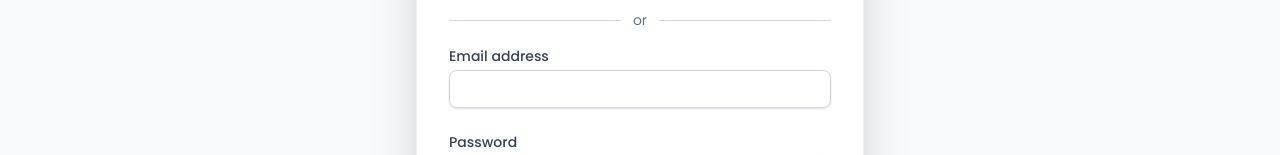
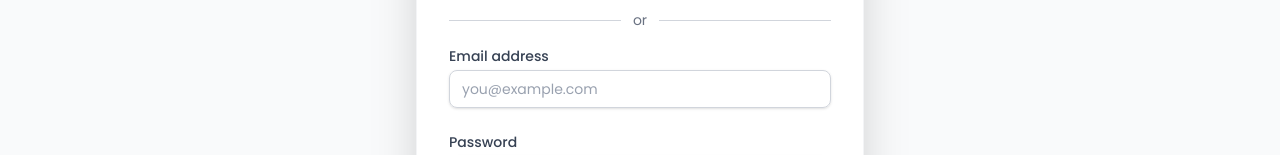
Before and after one commit to rimpakasundi07/Green-Sprout-09, a React (Vite) app: page /auth/login in a window 1280 px wide. Shown: the part 382-537 px from the top of the page. Built offline with nearby package versions, Linux system fonts and the light colour scheme; no server answers.

Commit message:
added a email placeholder

```diff
--- a/src/pages/Login.jsx
+++ b/src/pages/Login.jsx
@@ -45,6 +45,7 @@ const Login = () => {
                 id="email"
                 name="email"
                 type="email"
+                placeholder="you@example.com"
                 autoComplete="email"
                 required
                 className="appearance-none block w-full px-3 py-2 border border-gray-300 rounded-lg shadow-sm placeholder-gray-400 focus:outline-none focus:ring-indigo-500 focus:border-indigo-500 sm:text-sm"
```
